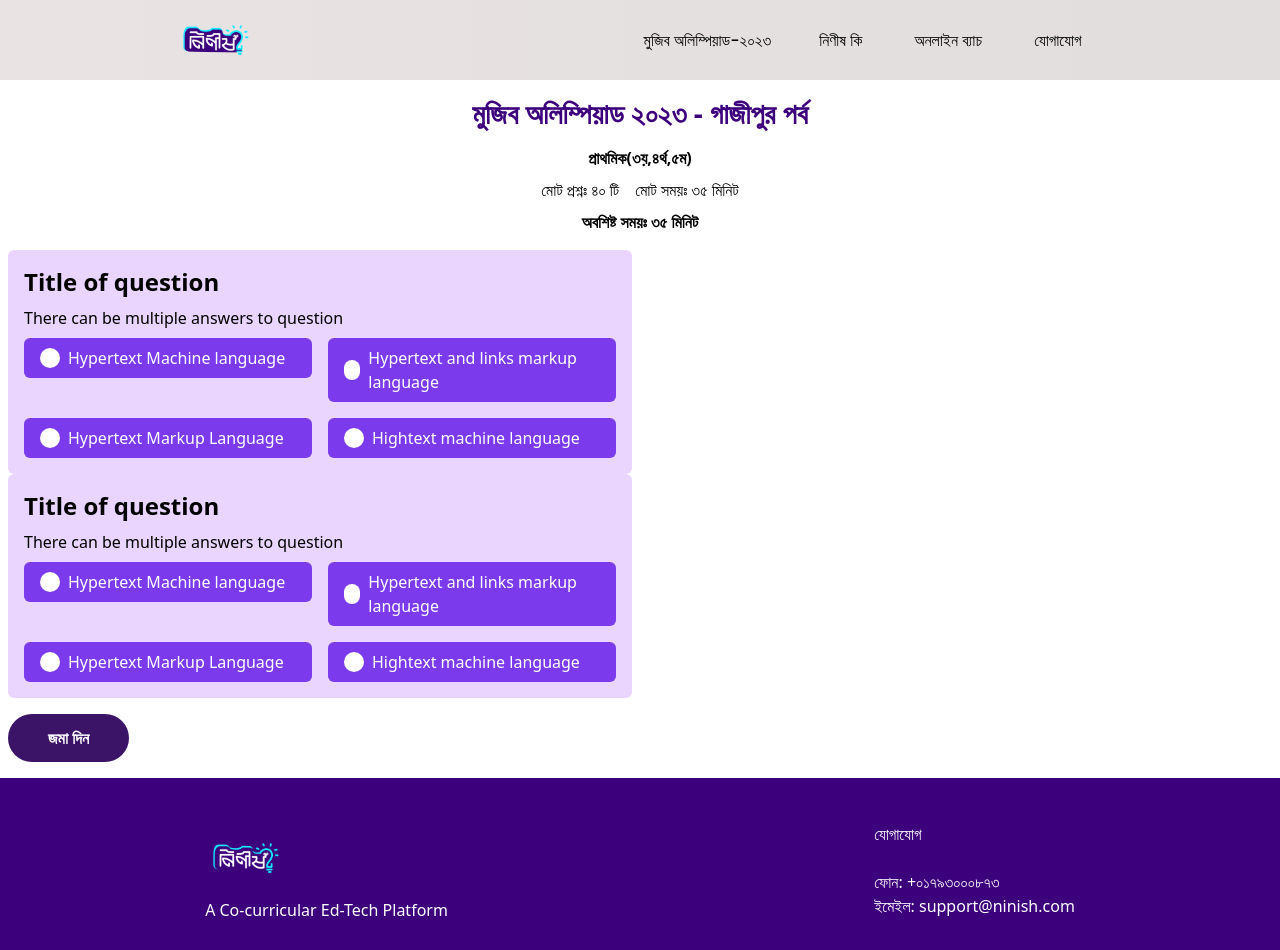
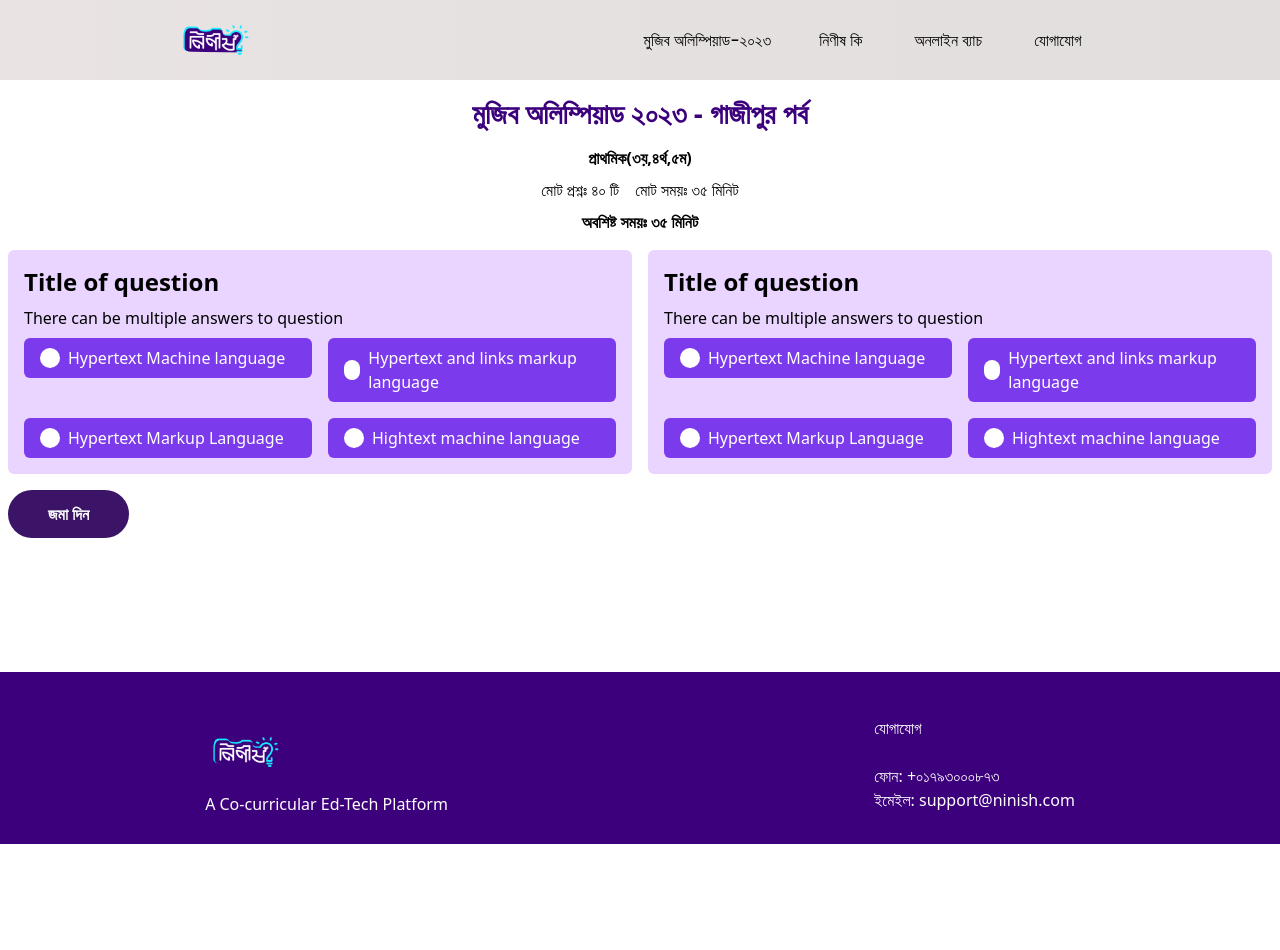
Before and after one commit to SamiulAlom/ninish-project, a React (Create React App) app: page /quiz/1 in a window 1280 px wide. After the commit the page ends 844 px from the top, so only its background shows below. Built offline with nearby package versions, Linux system fonts and the light colour scheme; no server answers; a web font is replaced by a local one.

Commit message:
v0.6.8.1

```diff
--- a/src/components/pages/subpage/quiz/Quiz.js
+++ b/src/components/pages/subpage/quiz/Quiz.js
@@ -86,16 +86,18 @@ export default function Quiz() {
     );
   } else if (!isError && quizzes.length > 0) {
     content = (
-      <div>
+      <div className="quiz-container grid xl:grid-cols-2 gap-4 mb-2">
         {quizzes.map((quiz, ind) => (
           <Question key={quiz.id} quiz={quiz} quizNumber={ind} />
         ))}
-        <button
-          type="submit"
-          className="bg-[#3b1468] hover:bg-blue-700 text-white font-bold py-3 px-10 rounded-full mt-4"
-        >
-          জমা দিন
-        </button>
+        <div>
+          <button
+            type="submit"
+            className="bg-[#3b1468] hover:bg-blue-700 text-white font-bold py-3 px-10 rounded-full"
+          >
+            জমা দিন
+          </button>
+        </div>
       </div>
     );
   }
@@ -116,10 +118,7 @@ export default function Quiz() {
         </div>
       )}
 
-      <form
-        className="quiz-container grid xl:grid-cols-2 gap-4 mb-4"
-        onSubmit={handleSubmit}
-      >
+      <form onSubmit={handleSubmit}>
         <quizContext.Provider value={{ handleQuizUpdate }}>
           {content}
         </quizContext.Provider>
```
